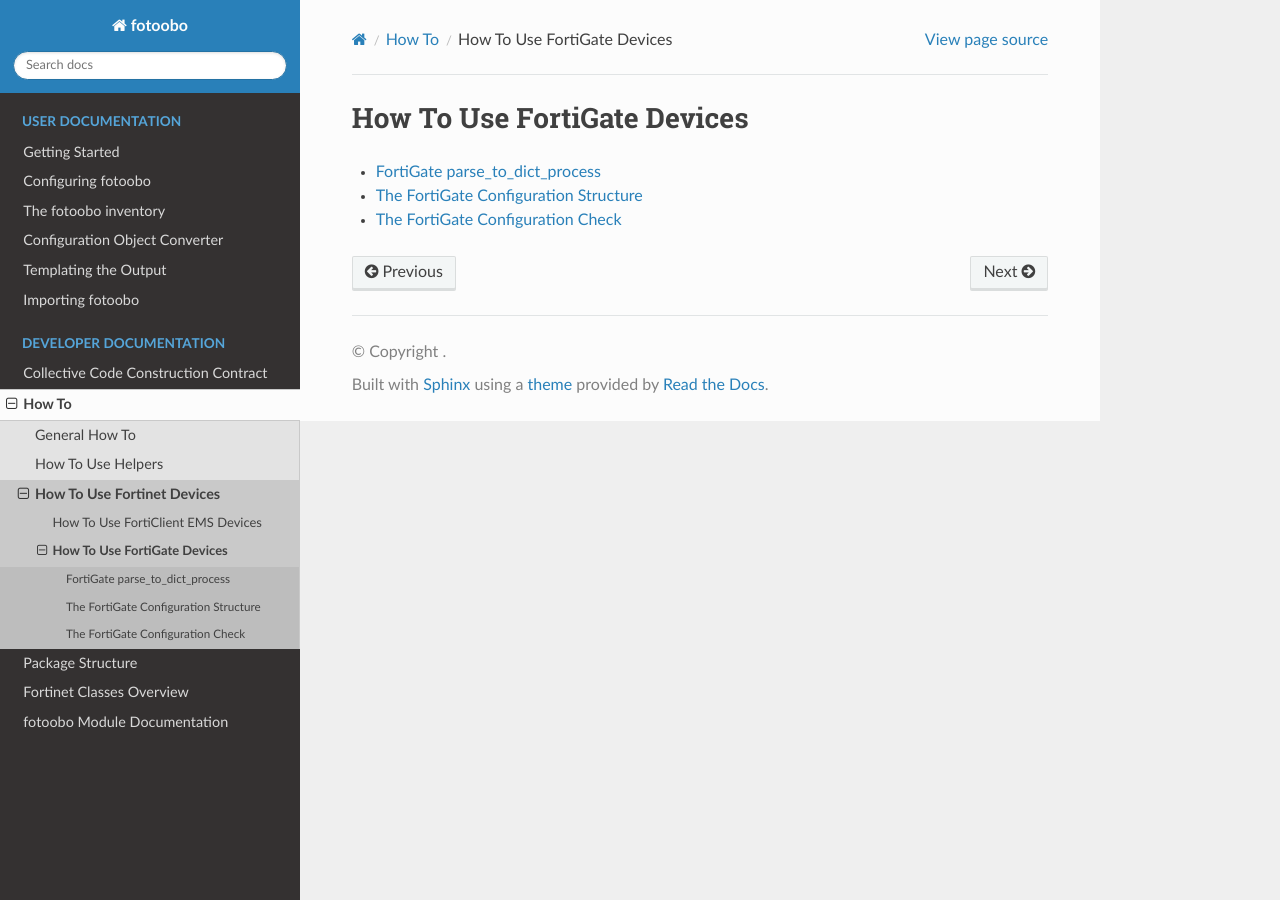
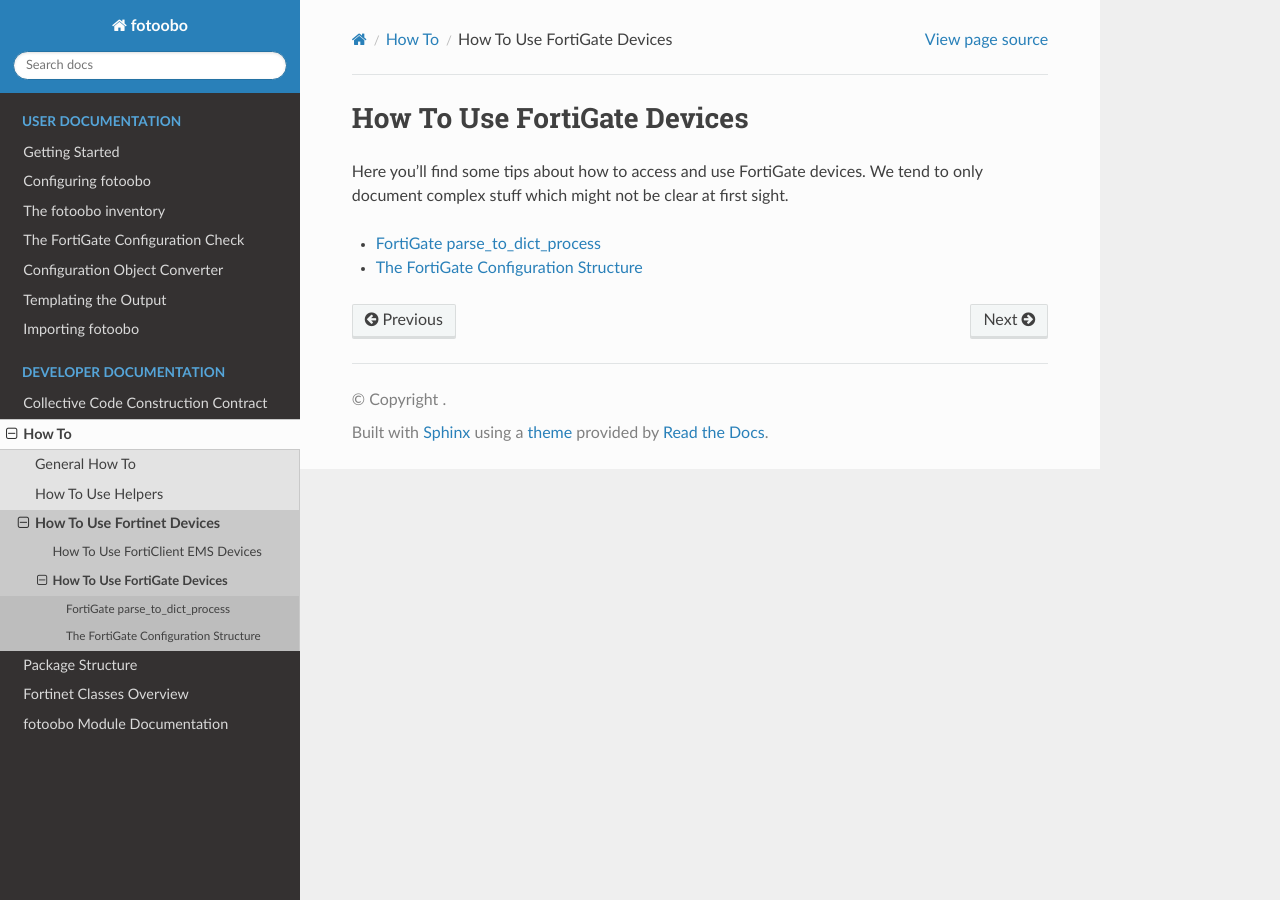
Before and after one commit to migros/fotoobo, a Sphinx documentation site: the page built from docs/source/developer/how_to/fortinet/fortigate.rst, in a window 1280 px wide. Built offline with Sphinx 7.4.7 and the Read the Docs theme 2.0.0, drawn with Linux system fonts in a browser that asks for light colours.

Commit message:
🎨 ✏️ Fixed structure and typos

```diff
--- a/docs/source/developer/how_to/fortinet/fortigate.rst
+++ b/docs/source/developer/how_to/fortinet/fortigate.rst
@@ -5,9 +5,11 @@
 How To Use FortiGate Devices
 ============================
 
+Here you'll find some tips about how to access and use FortiGate devices. We tend to only document
+complex stuff which might not be clear at first sight.
+
 .. toctree::
   :maxdepth: 1
 
   fortigate/fortigate_config_parse_to_dict
   fortigate/fortigate_config
-  fortigate/fortigate_config_check
--- a/docs/source/index.rst
+++ b/docs/source/index.rst
@@ -23,6 +23,7 @@
   usage/getting_started
   usage/configuration
   usage/inventory
+  usage/fortigate_config_check
   usage/convert
   usage/templating
   usage/import_fotoobo
--- a/docs/source/developer/how_to/fortinet/fortigate/fortigate_config_check.rst
+++ b/docs/source/usage/fortigate_config_check.rst
@@ -6,7 +6,7 @@
 =================================
 
 
-The FortiGate configuration check module let's you check the configuration of a FortiGate.
+The FortiGate configuration check module lets you check the configuration of a FortiGate.
 
 If a file is given it checks this file. If you pass a directory, it will do the checks for all the
 .conf files in this directory. Exciting, isn't it?
```
Also changed, not shown: docs/source/developer/how_to/fortinet/forticlientems.rst (+6 -3 lines), docs/source/developer/how_to/fortinet/forticlientems/forticlientems_login.rst (deleted, +0 -10 lines).
